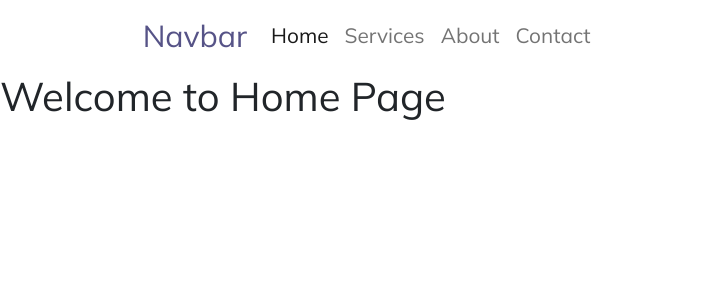
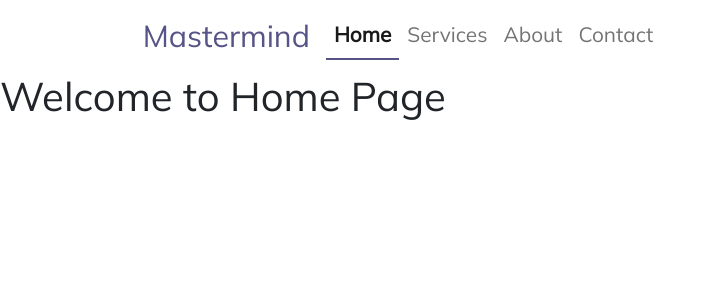
Before and after one commit to YashModi01/reactweb, a React (Create React App) app: page / in a window 1280 px wide. Shown: the top 300 px of the page, without its empty margins (0-714 px from the left). Built offline with nearby package versions, Linux system fonts and the light colour scheme.

Commit message:
added navlinks in navbar

```diff
--- a/src/Navbar.jsx
+++ b/src/Navbar.jsx
@@ -1,4 +1,5 @@
 import React from 'react'
+import { NavLink } from 'react-router-dom'
 
 const Navbar = () => {
     return (
@@ -9,23 +10,23 @@
                     <div className = "col-10 mx-auto">
                         <nav className="navbar navbar-expand-lg navbar-light">
                         <div className="container-fluid">
-                            <a className="navbar-brand" href="#">Navbar</a>
+                            <NavLink className="navbar-brand" to = "/">Mastermind</NavLink>
                             <button className="navbar-toggler" type="button" data-toggle="collapse" data-target="#navbarSupportedContent" aria-controls="navbarSupportedContent" aria-expanded="false" aria-label="Toggle navigation" >
                             <span className="navbar-toggler-icon"></span>
                             </button>
                             <div className="collapse navbar-collapse" id="navbarSupportedContent">
                             <ul className="navbar-nav ml-auto mb-2 mb-lg-0">
                                 <li className="nav-item">
-                                <a className="nav-link active" aria-current="page" href="#">Home</a>
+                                <NavLink exact activeClassName = "menu_active" className="nav-link active" aria-current="page" to = "/">Home</NavLink>
                                 </li>
                                 <li className="nav-item">
-                                <a className="nav-link" href="#">Services</a>
+                                <NavLink activeClassName = "menu_active" className="nav-link" to = "/service">Services</NavLink>
                                 </li>
                                 <li className="nav-item">
-                                <a className="nav-link" href="#">About</a>
+                                <NavLink activeClassName = "menu_active" className="nav-link" to = "/about">About</NavLink>
                                 </li>
                                 <li className="nav-item">
-                                <a className="nav-link" href="#">Contact</a>
+                                <NavLink activeClassName = "menu_active" className="nav-link" to = "/contact">Contact</NavLink>
                                 </li>
                             </ul>
 
--- a/src/index.css
+++ b/src/index.css
@@ -23,7 +23,7 @@
 
 .menu_active {
   font-weight: bold;
-  border-bottom: 1px solid #565387;
+  border-bottom: 2px solid #565387;
 }
 
 .navbar a:hover {
```
